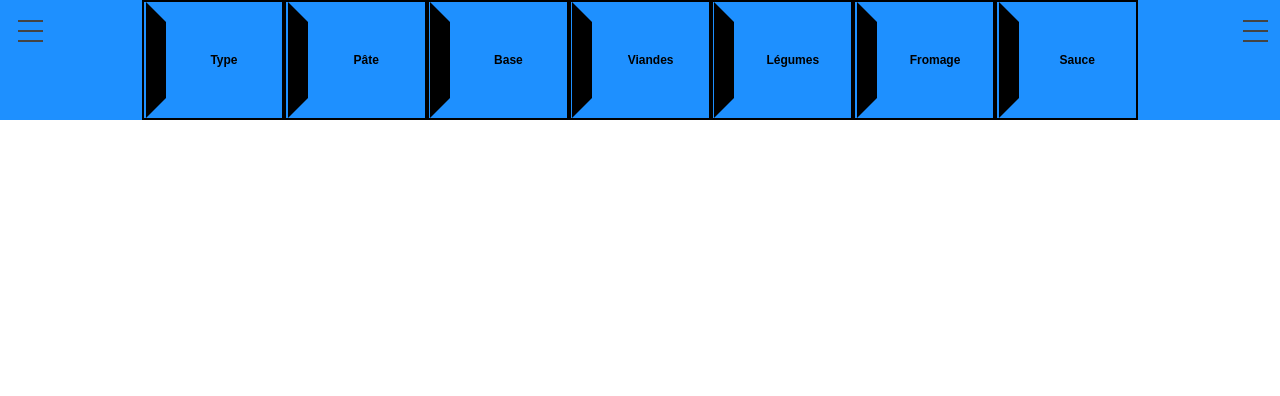
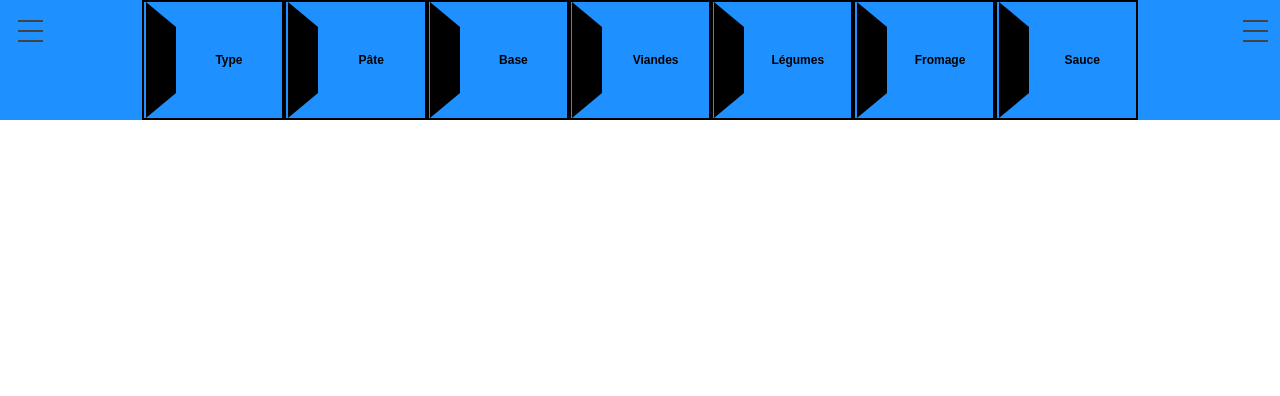
Before and after one commit to Quentinprm/PizzaBurgerUI-UX, a PHP site: page /index.php?ad=type.html in a window 1280 px wide; the page is wider, and only the part inside the window is pictured. Shown: the top 396 px of that part. Run offline with PHP 8.4, Linux system fonts and the light colour scheme.

Commit message:
debut fleche

```diff
--- a/home.css
+++ b/home.css
@@ -59,6 +59,7 @@ body {
   height: 100%;
   background-color:dodgerblue;
   border: 2px solid black;
+  box-sizing: border-box;
 }
 
 #menu li img{
@@ -67,6 +68,7 @@ body {
 }
 
 #menu li a{
+  box-sizing: border-box;
   color: black;
   font-weight: bold;
   text-decoration: none;
@@ -75,9 +77,9 @@ body {
   width: 100%;
   display: flex;
   margin-left: 1%;
-  border-top: 20px solid transparent;
-  border-bottom: 20px solid transparent;
-  border-left: 20px solid black;
+  border-top: 25px solid transparent;
+  border-bottom: 25px solid transparent;
+  border-left: 30px solid black;
 }
 
 #menu li a p{
```
